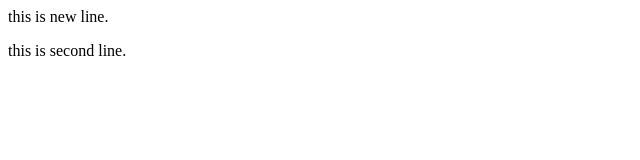
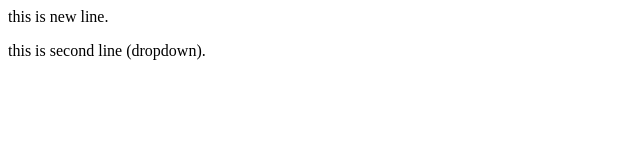
Before and after one commit to mohdzaryab01/gitprac, a plain HTML site: page index.html in a window 1280 px wide. Shown: the full height of the page, 0-640 px from the left. Drawn offline with Linux system fonts and the light colour scheme.

Commit message:
new dropdown

```diff
--- a/index.html
+++ b/index.html
@@ -1,2 +1,2 @@
 <p> this is new line.</p>
-<p> this is second line.</p>
+<p> this is second line (dropdown).</p>
```
